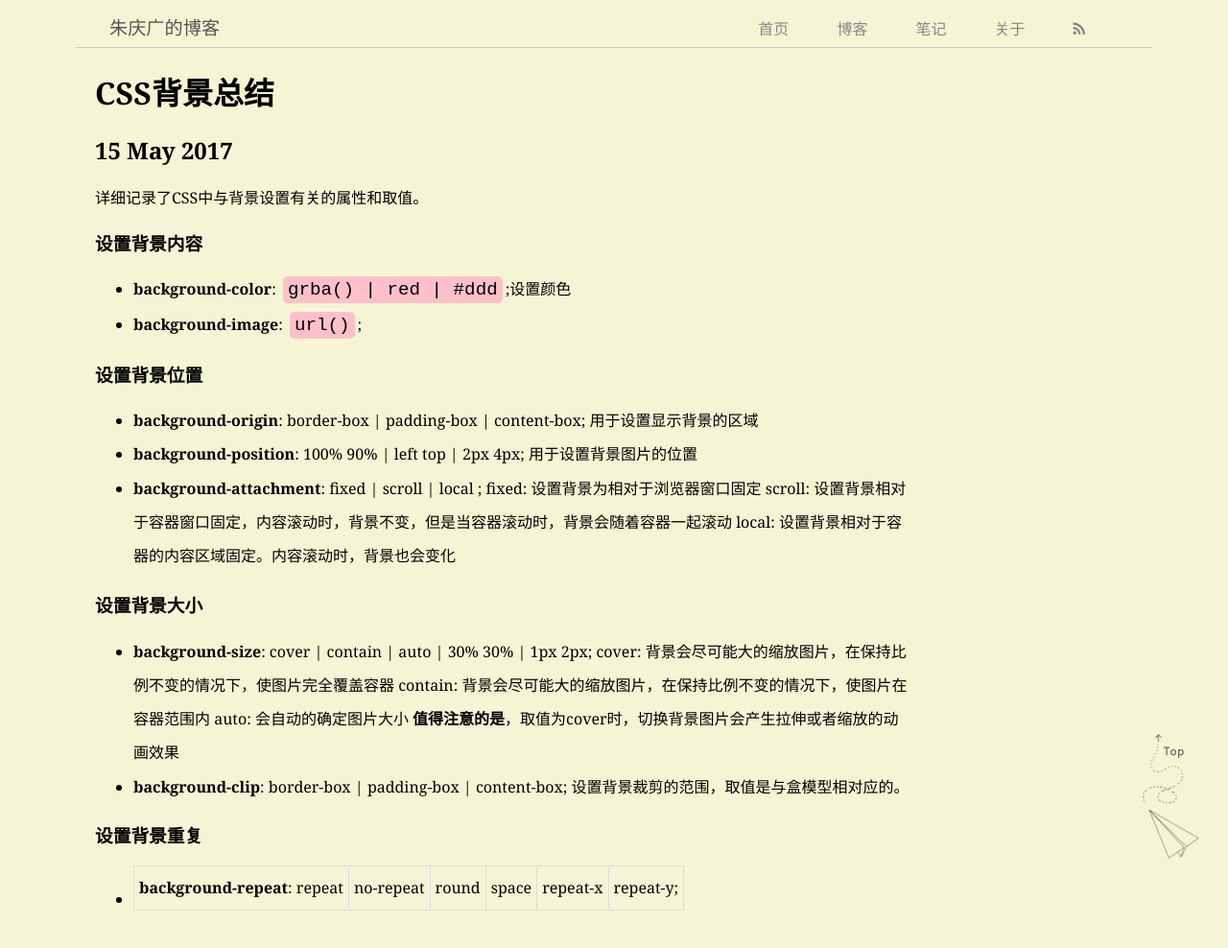
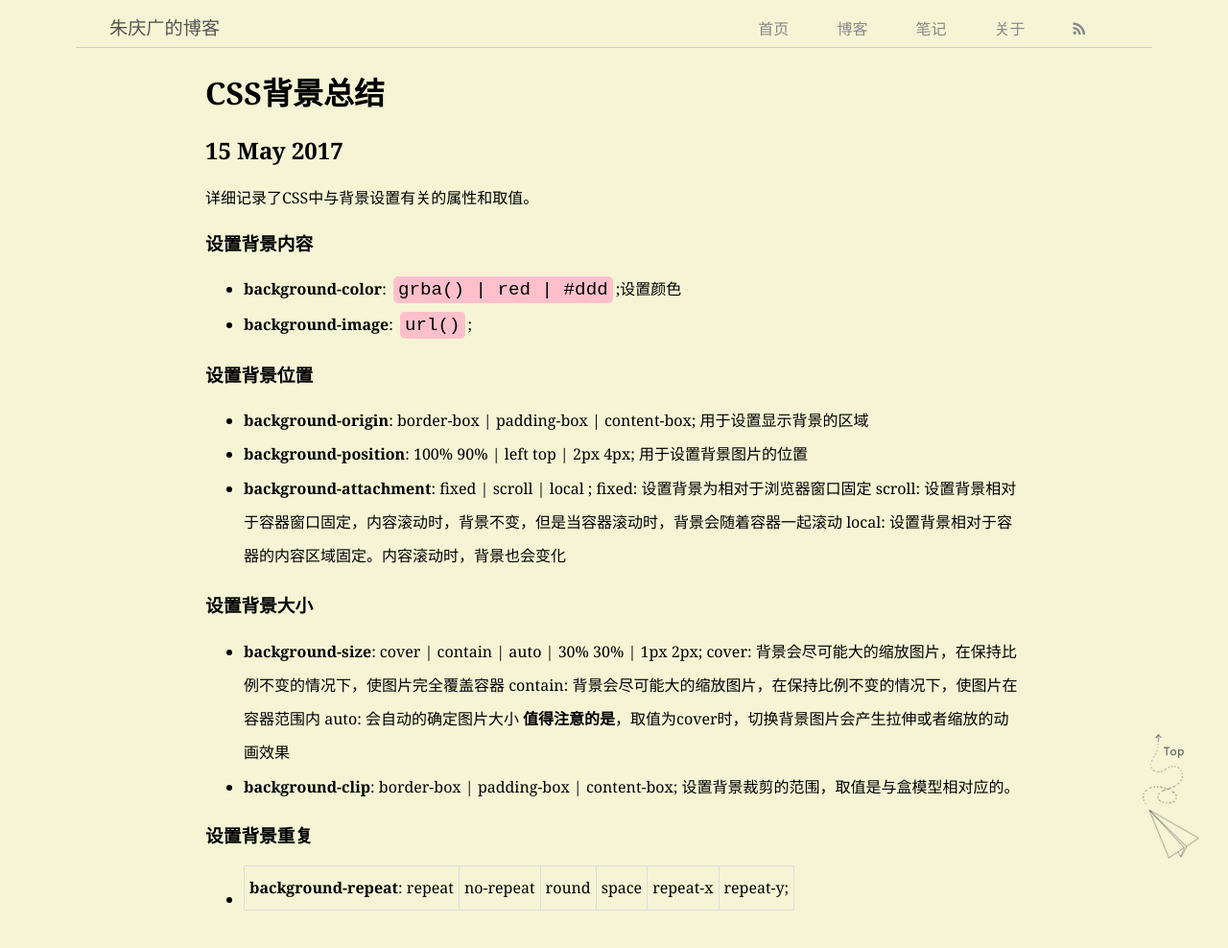
Before and after one commit to zhuqingguang/zhuqingguang.github.io, a Jekyll site: the page built from _posts/2017-05-15-CSSBackground.md, in a window 1280 px wide and 995 px high. Shown: the top 988 px of the window at 96% size. Built offline with Jekyll 4.4.1, drawn with Linux system fonts in a browser that asks for light colours.

Commit message:
更改大屏时main的居中

```diff
--- a/assets/css/post.css
+++ b/assets/css/post.css
@@ -46,6 +46,7 @@ body {
     display: none; }
 
   .main-content {
-    margin-left: 0; } }
+    margin-left: auto;
+    margin-right: auto; } }
 
 /*# sourceMappingURL=post.css.map */
--- a/assets/css/post.scss
+++ b/assets/css/post.scss
@@ -56,7 +56,7 @@ body {
     display: none;
   }
   .main-content {
-    margin-left: 0;
-
+    margin-left: auto;
+    margin-right: auto;
   }
 }
```
